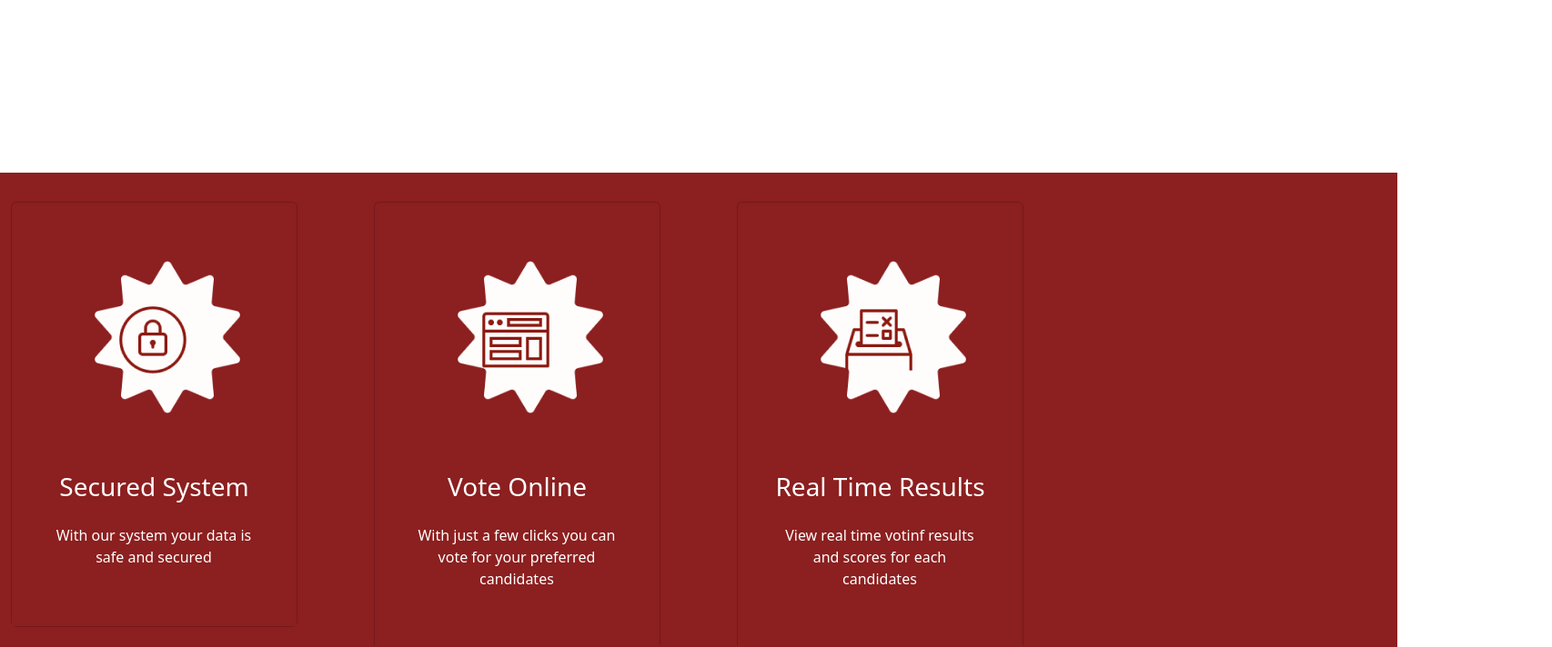
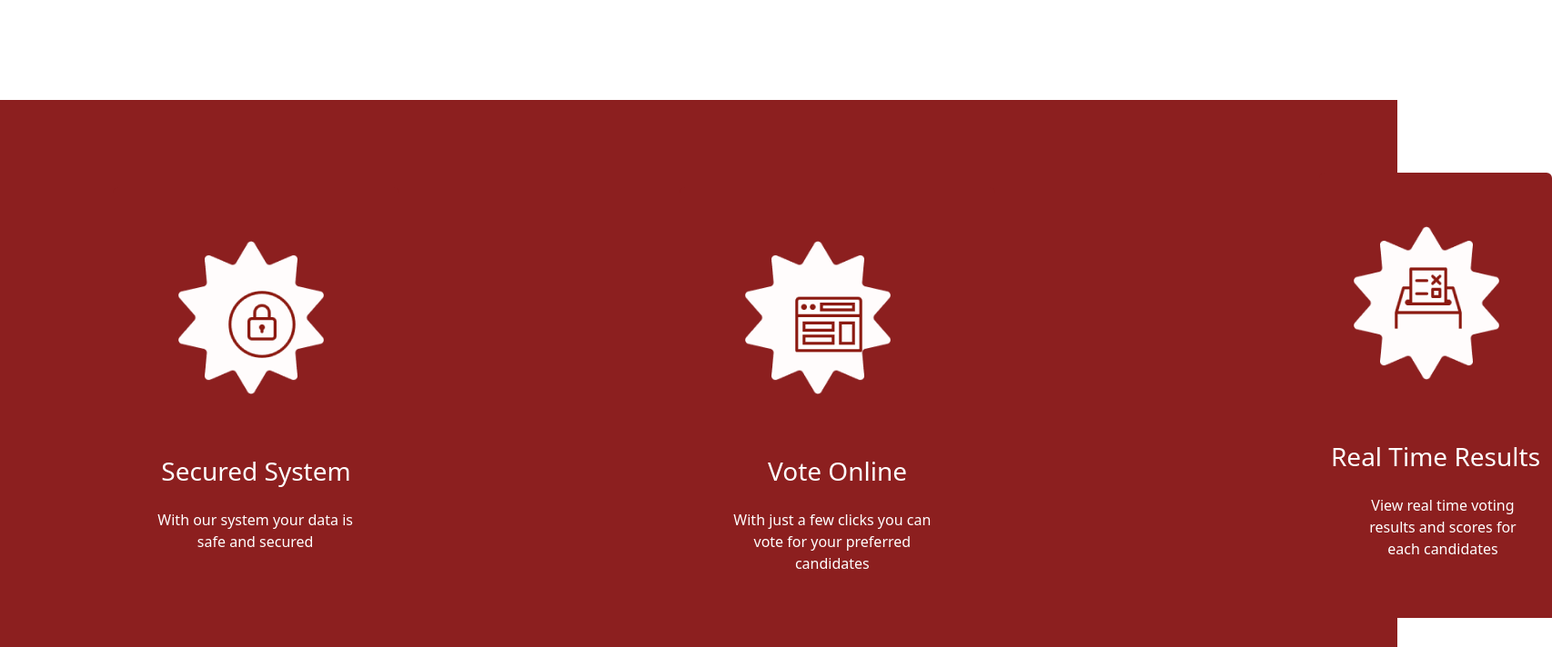
Before and after one commit to InguCell/VotingWebApp, a React (Create React App) app: page / in a window 1536 px wide. Shown: the part 1040-1752 px from the top of the page at 91% size, 1706 px wide, since content can reach past the window. Built offline with nearby package versions, Linux system fonts and the light colour scheme.

Commit message:
part 2 reponsiveness done

```diff
--- a/src/components/footer/footer.css
+++ b/src/components/footer/footer.css
@@ -7,7 +7,7 @@
 footer_Title, footer_Title_2{
     font-weight: bold;
     font-size: medium;
-    margin-bottom: 5px;
+    margin-bottom: 40px;
 }
 
 footer_Title_2{
@@ -18,6 +18,8 @@ footer_Title_2{
 .Main_footer{
     background-color: rgb(140,31,31);
     color: beige;
+    position: relative;
+    top:40rem;
 }
 
 
--- a/src/components/routes/landing-page/LandingPage.js
+++ b/src/components/routes/landing-page/LandingPage.js
@@ -2,6 +2,7 @@ import React from 'react'
 import "./Part1.css"
 import Part1 from './Part1'
 import Part2 from './Part2'
+import Part3 from './Part3'
 
 
 export default function landingpage() {
@@ -11,6 +12,7 @@ export default function landingpage() {
     <div>
           <Part1 />
           <Part2 />
+          <Part3 />
     </div>
   )
 }
--- a/src/components/routes/landing-page/Part1.css
+++ b/src/components/routes/landing-page/Part1.css
@@ -413,6 +413,8 @@
       font-weight: bold;
     }
 
+
+
     .writing-container{
         margin-top: -17rem;
         margin-left: 12rem;
@@ -441,6 +443,7 @@
      .landing-buttons-container .register-button{
          background-color:#8c1f1f;
          color: white;
+         margin-top: 0.9rem;
      }
 
 
--- a/src/components/routes/landing-page/Part2.css
+++ b/src/components/routes/landing-page/Part2.css
@@ -2,6 +2,7 @@
     background-color: #8c1f1f;
     width: 100%;
     height:40rem;
+    margin-top: -0.4rem;
 }
 
 .star{
@@ -10,6 +11,10 @@
     left:5.7rem;
     padding-top: 2rem;
     padding-bottom: 2rem;
+}
+
+.cards{
+    border:none;
 }
 
 .card{
@@ -196,7 +201,7 @@
 }
 
 
-@media screen and (min-width: 820px) and (orientation: portrait){
+/* @media screen and (min-width: 800px) and (orientation: portrait){
     .cards2{
         margin-top: 5rem;
         margin-left: -2rem;
@@ -225,16 +230,13 @@
 
     .card3-pos{
         position: relative;
-        width: 16rem;
-        top:-22rem;
-        left:34rem;
-
+        left:3rem;
     }
 
     .star{
         width: 6rem;
         position: relative;
-        left:7.9rem;
+        left:7.99rem;
         top:-0.3rem;
         padding-top: 2rem;
         padding-bottom: 2rem;
@@ -290,6 +292,111 @@
     }
 
 
+} */
+
+@media screen and (min-width: 540px) and (orientation: portrait){
+
+    .cards2{
+        margin-top: -3.8rem;
+    }
+
+    .cards3{
+        margin-top: -3.8rem;
+    }
+
+    .cards1{
+        margin-top: 5rem;
+    }
+
+
+    .star{
+        width: 6rem;
+        position: relative;
+        left:13.1rem;
+        top:-0.3rem;
+        padding-top: 2rem;
+        padding-bottom: 2rem;
+    }
+
+    .secure {
+        position: relative;
+        width: 3rem;
+        top:-7rem;
+        left: 0.2rem;
+        z-index: 1;
+    }
+
+    .card-sub{
+        background-color: #8c1f1f;
+        margin-top: -4rem;
+        padding-top: 1rem;
+        padding-bottom: 3rem;
+        color:white;
+    }
+
+    .card-heading{
+        padding-bottom: 1rem;
+        font-size: 1.4rem;
+        font-weight: bold;
+        margin-left: 0rem;
+    }
+
+    .card-sub-heading{
+        margin-left:4.4rem;
+    }
+
+
+}
+
+@media screen and (min-width: 820px) and (orientation: portrait){
+    .cards2{
+        margin-top: 5rem;
+        margin-left: -2rem;
+    }
+
+    .cards3{
+        margin-top: -3rem;
+    }
+
+   .card3-pos{
+    position: relative;
+    left: 34rem;
+    width:16rem;
+   }
+.secure{
+    left:-0.2rem;
+}
+
+.news{
+    left:-1.1rem;
+}
+
+
+}
+
+@media screen and (min-width: 820px) and (orientation: portrait){
+    .cards2{
+        margin-top: 5rem;
+        margin-left: -2rem;
+    }
+
+    .cards3{
+        margin-top: -3rem;
+    }
+
+   .card3-pos{
+    position: relative;
+    left: 34rem;
+    width:16rem;
+   }
+.secure{
+    left:-0.2rem;
+}
+
+.news{
+    left:-1.1rem;
+}
+
 }
 
 
@@ -325,7 +432,7 @@
         position: relative;
         width: 16rem;
         top:-22rem;
-        left:33rem;
+        left:31rem;
 
     }
 
@@ -391,6 +498,30 @@
 
 }
 
+@media screen and (min-width: 820px) and (orientation: portrait){
+    .cards2{
+        margin-top: 5rem;
+        margin-left: -2rem;
+    }
+
+    .cards3{
+        margin-top: -3rem;
+    }
+
+   .card3-pos{
+    position: relative;
+    left: 34rem;
+    width:16rem;
+   }
+.secure{
+    left:-0.2rem;
+}
+
+.news{
+    left:-1.1rem;
+}
+}
+
 @media screen and (min-width: 912px) and (orientation: portrait){
     .cards2{
         margin-top: 5rem;
@@ -451,21 +582,148 @@
     .news{
         left: -0.6rem;
     }
+}
+
+@media screen and (min-width: 1024px) and (orientation: landscape){
+
+    .part2{
+        margin-top: -3.92rem;
+    }
+    .star{
+        left:3.4rem;
+    }
+
+    .secure{
+        left:-0.4rem;
+    }
+}
 
 
+@media screen and (min-width: 1280px) and (orientation: landscape){
+  /* .cards2{
+        margin-top: 5rem;
+        margin-left: -2rem;
+    }
 
+    .cards3{
+        margin-top: 0rem;
+    }
 
+    .cards1{
+        margin-top: 5rem;
+    }
+
+    .card1-pos{
+        position: relative;
+        top:1rem;
+        left:-2rem;
+    }
+
+    .card2-pos{
+        position: relative;
+        top:1rem;
+        left:-11rem;
 
     }
 
-@media screen and (min-width: 1280px) and (orientation: landscape){
+    .card3-pos{
+        position: relative;
+        width: 16rem;
+        top:-22rem;
+        left:0rem;
+
+    } */
+
+    .star{
+        left:5.6rem;
+    }
+
+    .secure{
+        left:-0.4rem;
+    }
+    .news{
+        left:-0.5rem;
+    }
+
+    .vote{
+        left:-0.3rem;
+    }
+}
+
+
+@media screen and (min-width: 1330px) and (orientation: landscape){
+    .secure{
+        left:-1rem;
+    }
+    .vote{
+      left:-1rem;
+    }
 
 }
 
-@media screen and (min-width: 1300px) and (orientation: landscape){
+@media screen and (min-width: 1400px) and (orientation: landscape){
+.part2{
+    margin-top: -5rem;
+}
+
+    .cards2{
+        margin-top: 5rem;
+        margin-left: -2rem;
+    }
+
+    .cards3{
+        margin-top: -3rem;
+    }
+
+    .cards1{
+        margin-top: 5rem;
+    }
+
+    .card1-pos{
+        position: relative;
+        top:1rem;
+        left:7rem;
+    }
+
+    .card2-pos{
+        position: relative;
+        top:1rem;
+        left:23rem;
 
     }
 
-@media screen and (min-width: 1336px) and (orientation: landscape){
+    .card3-pos{
+        position: relative;
+        width: 16rem;
+        top:8rem;
+        left:40rem;
 
     }
+
+    .star{
+        left:4.5rem;
+        top:-0.3rem;
+    }
+
+    .star-alt3{
+        left:2.4rem;
+    }
+
+
+    .secure {
+        left: 0.4rem;
+    }
+
+    .vote{
+        position: relative;
+        width: 3.rem;
+        top:-10.4rem;
+        left: -0.5rem;
+        z-index: 1;
+    }
+
+    .news{
+        left: -0.6rem;
+    }
+
+}
--- a/src/components/routes/landing-page/Part2.js
+++ b/src/components/routes/landing-page/Part2.js
@@ -16,7 +16,7 @@ const part2 =
 <Row>
         <Col xs>
 <div className='card1-pos'>
-<Card className='cards cards1' style={{border:""}}>
+<Card className='cards cards1'>
       <Card.Img variant="top" src={star} className="star" />
       <div>
            <img src={secure} className='secure'></img>
@@ -40,7 +40,7 @@ safe and secured
         <Col xs={{ order: 12 }}>
 
             <div className='card2-pos'>
-            <Card className='cards cards2' style={{border:""}}>
+            <Card className='cards cards2'>
       <Card.Img variant="top" src={star} className="star" />
       <div>
            <img src={news} className='news secure'></img>
@@ -64,7 +64,7 @@ safe and secured
         <Col xs={{ order: 1 }}>
 
             <div className='card3-pos'>
-            <Card className='cards cards3' style={{border:""}}>
+            <Card className='cards cards3'>
       <Card.Img variant="top" src={star} className="star star-alt3" />
       <div>
            <img src={vote} className='vote secure'></img>
@@ -74,7 +74,7 @@ safe and secured
         Real Time Results
             </h3></Card.Title>
         <Card.Text><p class="card-sub-heading sub-alt3">
-        View real time votinf results and scores for each candidates
+        View real time voting results and scores for each candidates
         </p>
 
         </Card.Text>
--- /dev/null
+++ b/src/components/routes/landing-page/Part3.js
@@ -0,0 +1,12 @@
+import React from 'react'
+
+export default function
+
+() {
+  return (
+    <div style={{fontSize:"8rem"}}>
+
+        Part 3 is under Construction ... Stay Tuned
+    </div>
+  )
+}
```
Lines whose indentation alone changed are shown as unchanged.
